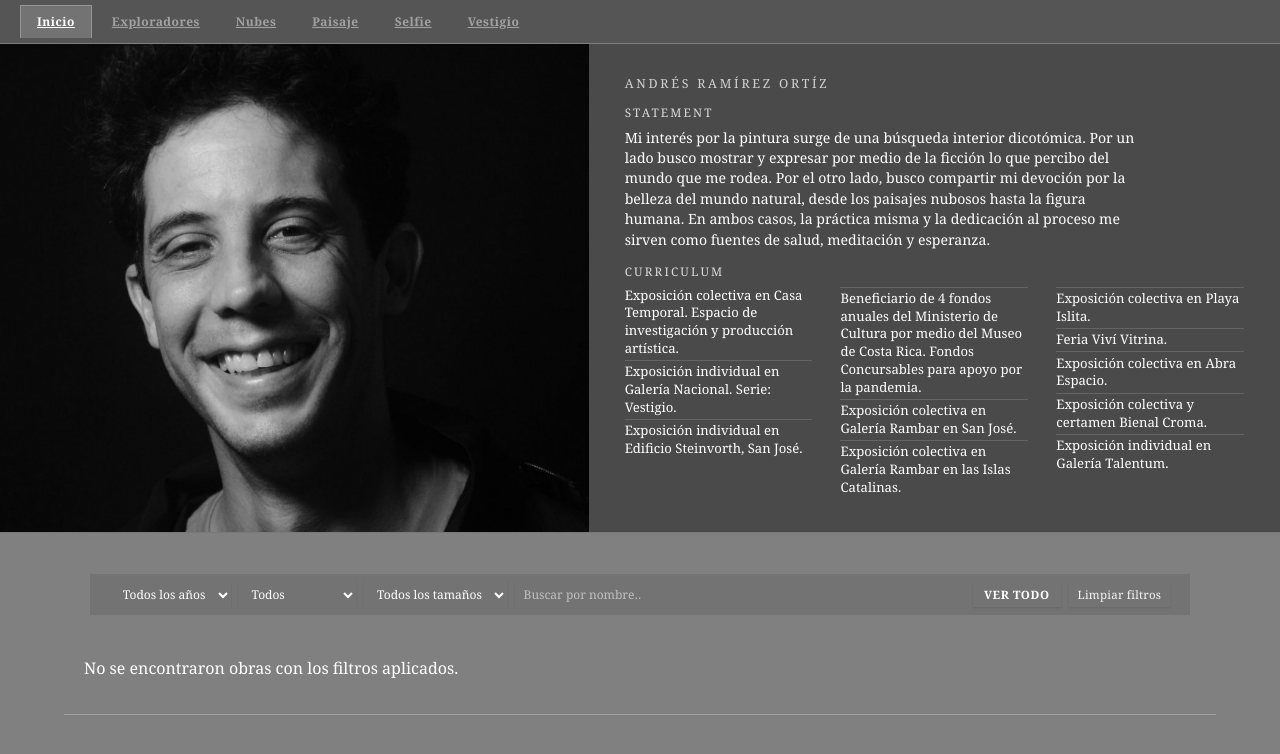
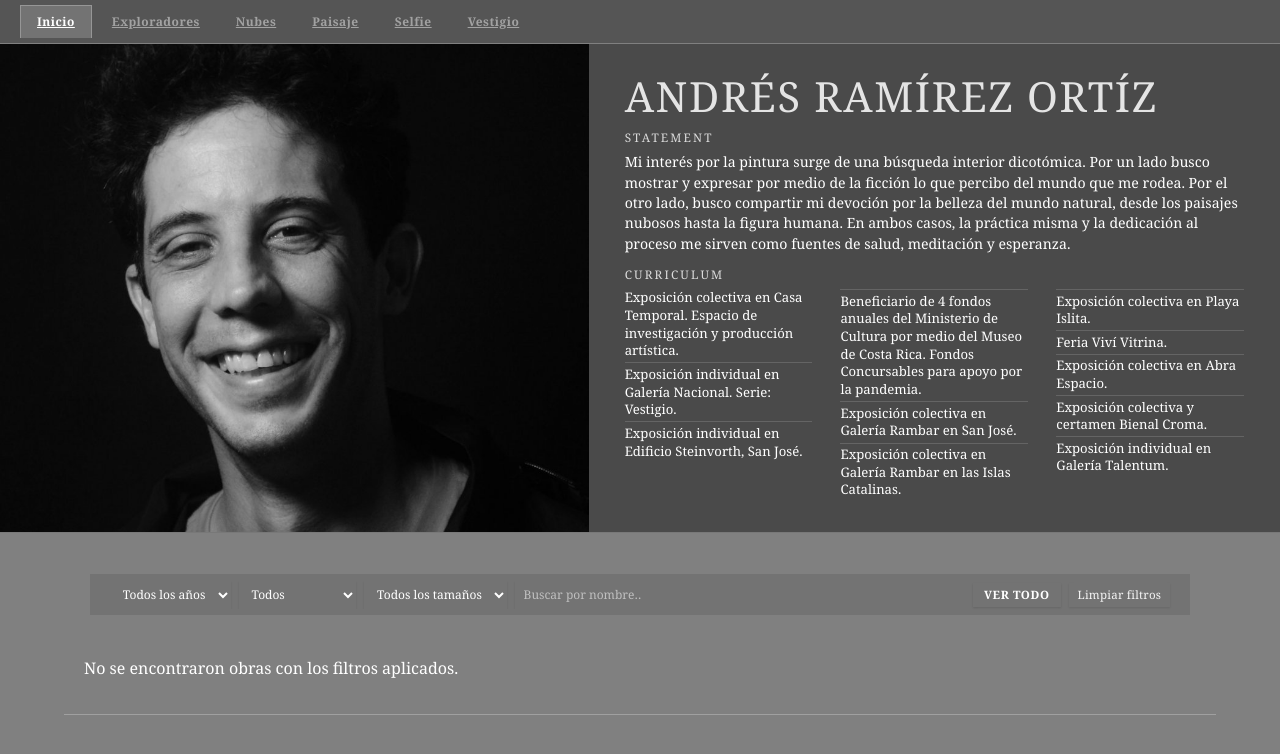
Before and after one commit to buscongo/Paginaweb-Galeria, a website: page html/index.html in a window 1280 px wide. Drawn offline with Linux system fonts and the light colour scheme; no server answers; files whose address does not match are found by name; a web font is replaced by a local one.

Commit message:
style(home): nombre del perfil cuatro veces mas grande

```diff
--- a/css/styles.css
+++ b/css/styles.css
@@ -101,17 +101,18 @@ h3 { font-size: 1.25rem; }
   display: flex;
   flex-direction: column;
   justify-content: safe center;   /* si no cabe, alinea arriba en vez de recortar */
-  gap: clamp(0.6rem, 1.5vh, 1.2rem);
-  padding: clamp(1rem, 2.6vh, 2.2rem) clamp(1.1rem, 2.8vw, 3rem);
+  gap: clamp(0.5rem, 1.3vh, 1.2rem);
+  padding: clamp(0.9rem, 2.4vh, 2.2rem) clamp(1.1rem, 2.8vw, 3rem);
 }
 
 .perfil-nombre {
   margin: 0;
-  font-size: 0.78rem;
+  font-size: clamp(1.4rem, 5.2vh, 3.12rem);   /* 4× el tamaño anterior a 900 px de alto */
   font-weight: 400;
-  letter-spacing: 0.22em;
+  letter-spacing: 0.04em;
+  line-height: 1.02;
   text-transform: uppercase;
-  opacity: 0.75;
+  opacity: 0.85;
 }
 
 .perfil-bloque h2 {
@@ -125,7 +126,7 @@ h3 { font-size: 1.25rem; }
 
 .perfil-bloque p {
   margin: 0;
-  max-width: 66ch;
+  max-width: 78ch;
   font-size: clamp(0.72rem, 1.95vh, 0.88rem);
   line-height: 1.45;
 }
```
Also changed, not shown: MEMORY.md (+1 -0 lines).
